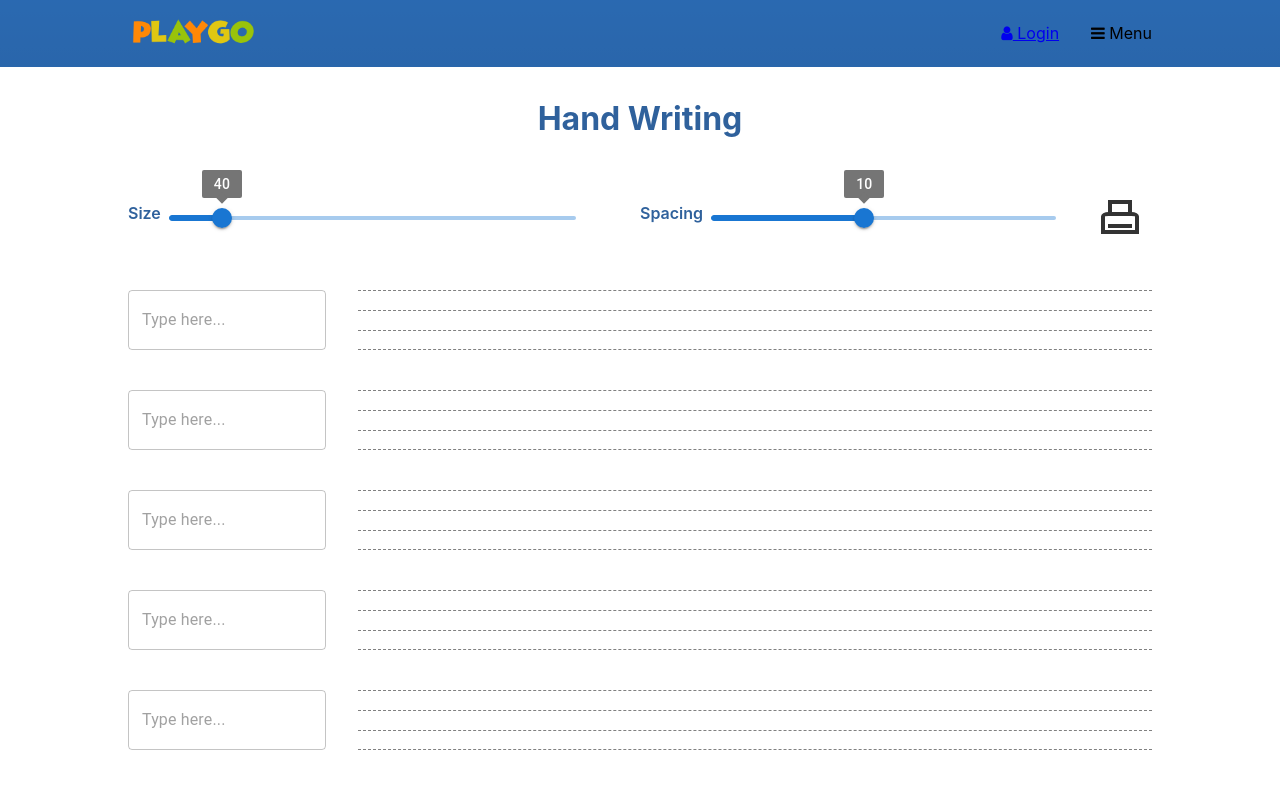
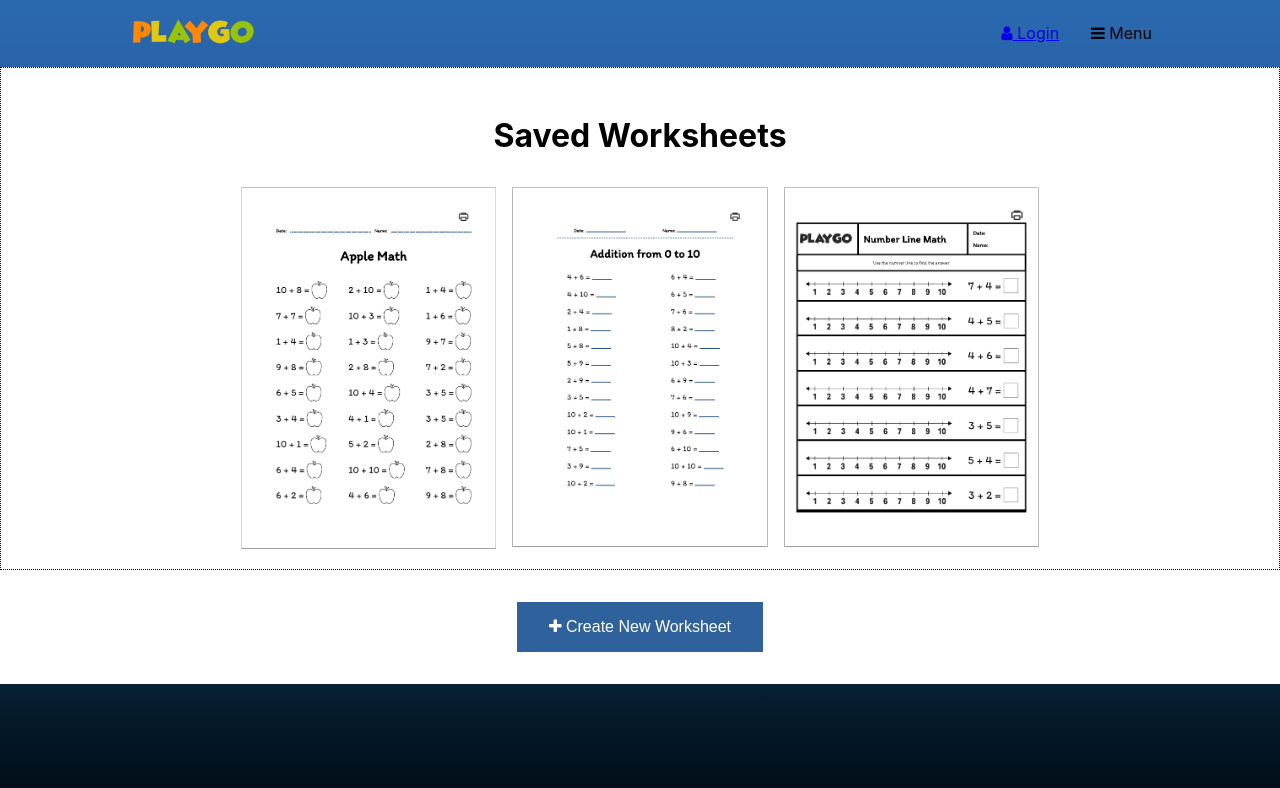
Before and after one commit to Eveye2023/playground, a React (Create React App) app in the folder client/: page /worksheets in a window 1280 px wide. Shown: the top 788 px of the page. Built offline with nearby package versions, Linux system fonts and the light colour scheme.

Commit message:
Add worksheet home page and link to each worksheet templates

```diff
--- a/client/src/App.tsx
+++ b/client/src/App.tsx
@@ -11,6 +11,7 @@ import Worksheets from "./pages/Worksheets/Worksheets";
 import MathWorksheetTemplate2 from "./Components/MathWorksheetTemplate2/MathWorksheetTemplate2";
 import MathWorksheetTemplate1 from "./Components/MathWorksheetTemplate1/MathWorksheetTemplate1";
 import MathWorksheetTemplate3 from "./Components/MathWorksheetTemplate3/MathWorksheetTemplate3";
+import HandwritingWorksheet from "./pages/HandwritingWorksheet/HandwritingWorksheet";
 
 function App() {
   return (
@@ -18,7 +19,7 @@ function App() {
       <BrowserRouter>
         <Header />
         <Routes>
-          <Route path="math" element={<MathWorksheetTemplate3 operator="+" start={1} end ={7}/>} />
+          <Route path="math" element={<MathWorksheetTemplate2 operator="+" start={1} end ={7}/>} />
           <Route path="/" element={<Home />} />
           <Route path="signup" element={<SignUp />} />
           <Route path="back" element={<BubbleBackground />} />
@@ -27,6 +28,7 @@ function App() {
           <Route path="games" element={<GameSelector />} />
           <Route path="games/memory-game" element={<MemoryGame />} />
           <Route path="worksheets" element={<Worksheets />} />
+          <Route path="worksheets/handwriting" element={<HandwritingWorksheet />} />
         </Routes>
       </BrowserRouter>
       {/* </Body> */}
--- /dev/null
+++ b/client/src/Components/SavedWorksheet/SavedWorksheet.scss
@@ -0,0 +1,26 @@
+.saved-worksheets {
+    background-color: white;
+    padding: 1rem 0;
+    border: 1px dotted black;
+
+    &__header {
+      margin: 0;
+      padding: 2rem 0;
+      text-align: center;
+    }
+
+    &__content {
+      width: 100%;
+      display: flex;
+      justify-content: center;
+      gap: 1rem;
+    }
+
+    &__worksheet {
+      flex-basis: 20%;
+
+      img {
+        width: 100%;
+      }
+    }
+  }
--- /dev/null
+++ b/client/src/Components/SavedWorksheet/SavedWorksheet.tsx
@@ -0,0 +1,25 @@
+import template1 from "../../assets/images/math_template1.png";
+import template2 from "../../assets/images/math_template2.png";
+import template3 from "../../assets/images/math_template3.png";
+import "./SavedWorksheet.scss";
+
+function SavedWorksheet(){
+    return(
+        <div className="saved-worksheets">
+          <h1 className="saved-worksheets__header">Saved Worksheets</h1>
+          <div className="saved-worksheets__content">
+            <div className="saved-worksheets__worksheet">
+              <img src={template1} alt="" />
+            </div>
+            <div className="saved-worksheets__worksheet">
+              <img src={template2} alt="" />
+            </div>
+            <div className="saved-worksheets__worksheet">
+              <img src={template3} alt="" />
+            </div>
+          </div>
+        </div>
+    )
+}
+
+export default SavedWorksheet;
--- /dev/null
+++ b/client/src/pages/HandwritingWorksheet/HandwritingWorksheet.scss
@@ -0,0 +1,126 @@
+@use "../../style/typography" as *;
+@use "../../style/_varialbles" as *;
+
+.handwriting-header{
+  background-color: white;
+  margin:0;
+  padding-top:2rem;
+  text-align: center;
+  color:$primary-CTA-color;
+}
+
+.worksheets {
+  padding:2rem 10%;
+  background-color: white;
+  display: flex;
+  flex-direction: column;
+  height: 297mm;
+  // @page {
+  //   & {
+  //     size: auto;
+  //     size: A4;
+  //     margin: 0;
+  //   }
+  // }
+  @media print {
+    & {
+        padding: 0;
+        display: block;
+            size: auto;
+            size: A4;
+            margin: 0;
+    }
+  }
+  &__settings {
+    display: flex;
+    justify-content: space-between;
+    gap: 2rem;
+    margin-top: 1rem;
+    align-items: center;
+    font-size: 1rem;
+    @media print {
+      & {
+        display: none;
+      }
+    }
+  }
+
+  &__row {
+    font-size: 1em;
+    line-height: 1em;
+    display: flex;
+    gap: 2rem;
+    flex-direction: row;
+    height: 60px;
+    margin-top: 1em;
+    @media print {
+      & {
+        display: block;
+      }
+    }
+  }
+  &__control {
+    height: 100%;
+    flex: 20rem 0;
+    // border: 5px solid red;
+    font-size: 1em;
+    @media print {
+      & {
+        display: none;
+      }
+    }
+    div {
+      height: 100%;
+      width: 100%;
+    }
+    input {
+      height: 100%;
+      width: 100%;
+    }
+  }
+
+  &__review {
+    flex-basis: 210mm;
+    height: 100%;
+    // max-width: calc(100% - 22rem);
+    overflow: hidden;
+    white-space: nowrap;
+    position: relative;
+    flex-grow: 0;
+    flex-shrink: 0;
+    // border: 5px solid green;
+    font-size: 1em;
+    height: calc(1.5em - 2px);
+    border-top: 1px dashed grey;
+    border-bottom: 1px dashed grey;
+    font-family: "TeachingPrintDotted";
+    font-weight: 400;
+    font-style: normal;
+    @media print {
+      & {
+        display: block;
+        // float: right;
+        max-width: 100%;
+      }
+    }
+
+    &-text {
+      height: 100%;
+      padding: 0.05em;
+      font-size: 1.3em;
+      white-space: nowrap;
+    }
+    &-lines {
+      width: 100%;
+      height: 100%;
+      //   z-index: -1;
+      position: absolute;
+      top: 0;
+      bottom: 0;
+    }
+    &-line {
+      height: calc(0.5em - 1px);
+      border-bottom: 1px dashed grey;
+    }
+  }
+}
--- /dev/null
+++ b/client/src/pages/HandwritingWorksheet/HandwritingWorksheet.tsx
@@ -0,0 +1,24 @@
+import { Outlet, Link } from "react-router-dom";
+import Park from "../../Components/Park/Park";
+import ribbon_banner from "../../assets/images/ribbon.png";
+import "./HandwritingWorksheet.scss";
+import { useState } from "react";
+import WorksheetSetting from "../../Components/WorkSheetSetting/WorkSheetSetting";
+import WorksheetRow from "../../Components/WorksheetRow/WorksheetRow";
+import { range } from "lodash";
+
+function HandwritingWorksheet() {
+  const [fontSize, setFontSize] = useState(40);
+  const [spacing, setSpacing] = useState(10);
+  const getNumOfRows = () => 350 / fontSize;
+  return (
+    <><h1 className="handwriting-header">Hand Writing</h1><div className="worksheets" style={{ fontSize }}>
+      <WorksheetSetting fontSize={fontSize} setFontSize={setFontSize} spacing={spacing} setSpacing={setSpacing} />
+      {range(0, getNumOfRows()).map((rowId) => (
+        <WorksheetRow fontSize={fontSize} spacing={spacing} key={rowId} />
+      ))}
+    </div></>
+  );
+}
+
+export default HandwritingWorksheet;
--- a/client/src/pages/Worksheets/Worksheets.scss
+++ b/client/src/pages/Worksheets/Worksheets.scss
@@ -1,126 +1,171 @@
 @use "../../style/typography" as *;
 @use "../../style/_varialbles" as *;
 
-.handwriting-header{
+.main-wrapper {
   background-color: white;
-  margin:0;
-  padding-top:2rem;
-  text-align: center;
-  color:$primary-CTA-color;
 }
 
-.worksheets {
-  padding:2rem 10%;
+
+.create-worksheet {
+  padding: 2rem 10%;
+
+  &__btn-create {
+    display: block;
+    margin: auto;
+    padding: 1rem 2rem;
+    border: none;
+    cursor: pointer;
+    background-color: $primary-CTA-color;
+    color: white;
+    font-size: 1rem;
+  }
+
+  &__btn-create:hover {
+    background-color: #28568b;
+  }
+
+  &__type {
+    margin-top: 3rem;
+    display: flex;
+    justify-content: center;
+    gap: 3rem;
+    display:none;
+  }
+
+  &__type-btn {
+    width: 10rem;
+    position: relative;
+    height: 3.5rem;
+    border: 3px ridge #149cea;
+    outline: none;
+    background-color: transparent;
+    color: #1d4c84;
+    transition: 1s;
+    border-radius: 0.3em;
+    font-size: 16px;
+    font-weight: bold;
+    cursor: pointer;
+  }
+
+  &__type-btn:after {
+    content: "";
+    position: absolute;
+    top: -10px;
+    left: 3%;
+    width: 95%;
+    height: 40%;
     background-color: white;
+    transition: 0.5s;
+    transform-origin: center;
+  }
+
+  &__type-btn:before {
+    content: "";
+    transform-origin: center;
+    position: absolute;
+    top: 80%;
+    left: 3%;
+    width: 95%;
+    height: 40%;
+    background-color: white;
+    transition: 0.5s;
+  }
+
+  &__type-btn:hover::before,
+  &__type-btn:hover::after {
+    transform: scale(0);
+  }
+
+  &__form {
     display: flex;
     flex-direction: column;
-  height: 297mm;
-  // @page {
-  //   & {
-  //     size: auto;
-  //     size: A4;
-  //     margin: 0;
-  //   }
-  // }
-  @media print {
-    & {
-        padding: 0;
-        display: block;
-            size: auto;
-            size: A4;
-            margin: 0;
+    gap: 2rem;
+    display:none;
   }
+
+  &__label {
+    font-weight: 600;
+    flex-basis: 15%;
   }
-  &__settings {
+
+  &__template {
+    margin-top: 2rem;
     display: flex;
-    justify-content: space-between;
     gap: 2rem;
-    margin-top: 1rem;
-    align-items: center;
-    font-size: 1rem;
-    @media print {
-      & {
+  }
+
+  &__template-option {
+    flex-basis: 20%;
+    display: inline-block;
+    position: relative;
+    box-sizing: border-box;
+    text-decoration: none;
+    transition: 0.3s;
+    background: lightgray;
+    border: solid 3px lightgray;
+
+    img {
+      width: 100%;
+    }
+
+    input {
+      -webkit-appearance: none;
+      -moz-appearance: none;
+      appearance: none;
       display: none;
     }
   }
+
+  &__template-option:has(input:checked) {
+    // background-color: coral;
+    border: solid 5px $primary-background-color;
+    box-shadow: inset 1px 2px 0px rgba(0, 0, 0, 0.18), inset -1px -2px 0px rgba(255, 255, 255, 0.25);
   }
 
-  &__row {
-    font-size: 1em;
-    line-height: 1em;
+  &__math-param {
     display: flex;
     gap: 2rem;
-    flex-direction: row;
-    height: 60px;
-    margin-top: 1em;
-    @media print {
-      & {
-        display: block;
+
+    .create-worksheet__label {
+      flex-basis: 25%;
     }
-    }
-  }
-  &__control {
-    height: 100%;
-    flex: 20rem 0;
-    // border: 5px solid red;
-    font-size: 1em;
-    @media print {
-      & {
-        display: none;
-      }
-    }
-    div {
-      height: 100%;
-      width: 100%;
-    }
-    input {
-      height: 100%;
-      width: 100%;
+
+    input,
+    select {
+      flex: 1;
     }
   }
 
-  &__review {
-    flex-basis: 210mm;
-    height: 100%;
-    // max-width: calc(100% - 22rem);
-    overflow: hidden;
-    white-space: nowrap;
-    position: relative;
-    flex-grow: 0;
-    flex-shrink: 0;
-    // border: 5px solid green;
-    font-size: 1em;
-    height: calc(1.5em - 2px);
-    border-top: 1px dashed grey;
-    border-bottom: 1px dashed grey;
-    font-family: "TeachingPrintDotted";
-    font-weight: 400;
-    font-style: normal;
-    @media print {
-      & {
-        display: block;
-        // float: right;
-        max-width: 100%;
+  &__range {
+    flex-basis: 33%;
+    display: flex;
+    gap: 0.5rem;
+  }
+
+  &__operator {
+    flex-basis: 33%;
+    display: flex;
+    gap: 0.15rem;
+  }
+
+  &__submit {
+    background-color: $primary-CTA-color;
+    border:none;
+    color:white;
+    padding:1rem 3rem;
   }
 }
 
-    &-text {
-      height: 100%;
-      padding: 0.05em;
-      font-size: 1.3em;
-      white-space: nowrap;
+input,
+select {
+  padding: 0.5rem;
+  border-radius: 0.25rem;
 }
-    &-lines {
-      width: 100%;
-      height: 100%;
-      //   z-index: -1;
-      position: absolute;
-      top: 0;
-      bottom: 0;
+
+.show{
+  display:flex;
 }
-    &-line {
-      height: calc(0.5em - 1px);
-      border-bottom: 1px dashed grey;
+
+.hide{
+  display:none;
 }
-  }
-}
--- a/client/src/pages/Worksheets/Worksheets.tsx
+++ b/client/src/pages/Worksheets/Worksheets.tsx
@@ -1,23 +1,84 @@
-import { Outlet, Link } from "react-router-dom";
-import Park from "../../Components/Park/Park";
-import ribbon_banner from "../../assets/images/ribbon.png";
 import "./Worksheets.scss";
+import template1 from "../../assets/images/math_template1.png";
+import template2 from "../../assets/images/math_template2.png";
+import template3 from "../../assets/images/math_template3.png";
+import SavedWorksheet from "../../Components/SavedWorksheet/SavedWorksheet";
+import { Link } from "react-router-dom";
 import { useState } from "react";
-import WorksheetSetting from "../../Components/WorkSheetSetting/WorkSheetSetting";
-import WorksheetRow from "../../Components/WorksheetRow/WorksheetRow";
-import { range } from "lodash";
 
 function Worksheets() {
-  const [fontSize, setFontSize] = useState(40);
-  const [spacing, setSpacing] = useState(10);
-  const getNumOfRows = () => 350 / fontSize;
+  const [showTypes, setShowType] = useState(false);
+  const [showForm, setShowForm] = useState(false);
+
+  function CreateBtnHandler() {
+    setShowType(true);
+    window.scrollTo(0, document.body.scrollHeight);
+  }
+
+  function MathBtnHandler() {
+    setShowForm(true);
+  }
+
   return (
-    <><h1 className="handwriting-header">Hand Writing</h1><div className="worksheets" style={{ fontSize }}>
-      <WorksheetSetting fontSize={fontSize} setFontSize={setFontSize} spacing={spacing} setSpacing={setSpacing} />
-      {range(0, getNumOfRows()).map((rowId) => (
-        <WorksheetRow fontSize={fontSize} spacing={spacing} key={rowId} />
-      ))}
-    </div></>
+    <>
+      <main className="main-wrapper">
+        <SavedWorksheet />
+        <div className="create-worksheet">
+          <button className="create-worksheet__btn-create" onClick={CreateBtnHandler}>
+            <i className="fa fa-solid fa-plus"></i> Create New Worksheet
+          </button>
+          <div className={showTypes ? "create-worksheet__type show" : "create-worksheet__type"}>
+            <button className={"create-worksheet__type-btn"} onClick={MathBtnHandler}>Math</button>
+            <Link to="handwriting" className={showForm? "hide": ""}>
+              <button className="create-worksheet__type-btn">Handwriting</button>
+            </Link>
+          </div>
+          <form className={showForm? "create-worksheet__form show" : "create-worksheet__form"}>
+            <div className="create-worksheet__template">
+              <label className="create-worksheet__label">Choose template:</label>
+              <label className="create-worksheet__template-option">
+                <input type="radio" name="template" />
+                <img src={template1} alt="template1" />
+              </label>
+              <label className="create-worksheet__template-option">
+                <input type="radio" name="template" />
+                <img src={template2} alt="template2" />
+              </label>
+              <label className="create-worksheet__template-option">
+                <input type="radio" name="template" />
+                <img src={template3} alt="template3" />
+              </label>
+            </div>
+            <div className="create-worksheet__math-param">
+              <div className="create-worksheet__range">
+                <label htmlFor="start_number" className="create-worksheet__label">
+                  Start Number:
+                </label>
+                <input type="number" name="start_number" id="start_number" />
+              </div>
+              <div className="create-worksheet__range">
+                <label htmlFor="end_number" className="create-worksheet__label">
+                  End Number:
+                </label>
+                <input type="number" name="end_number" id="end_number" />
+              </div>
+              <div className="create-worksheet__operator">
+                <label htmlFor="operator" className="create-worksheet__label">
+                  Operator:
+                </label>
+                <select name="operator" id="operator">
+                  <option value="+">+</option>
+                  <option value="-">-</option>
+                  <option value="*">*</option>
+                  <option value="÷">÷</option>
+                </select>
+              </div>
+            </div>
+            <input type="submit" value="Create" className="create-worksheet__submit" />
+          </form>
+        </div>
+      </main>
+    </>
   );
 }
 
```
Lines whose indentation alone changed are shown as unchanged.
